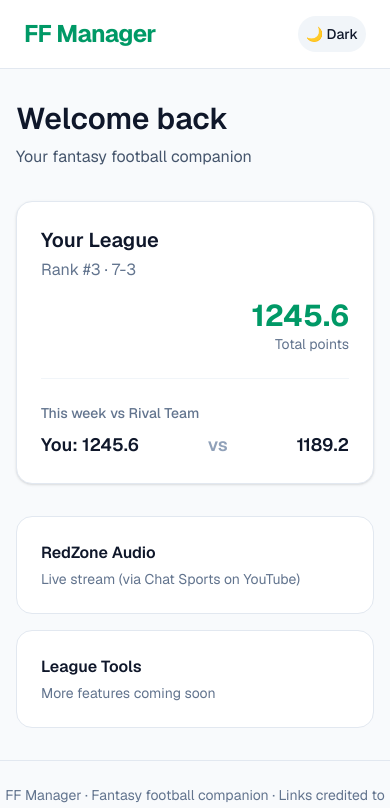
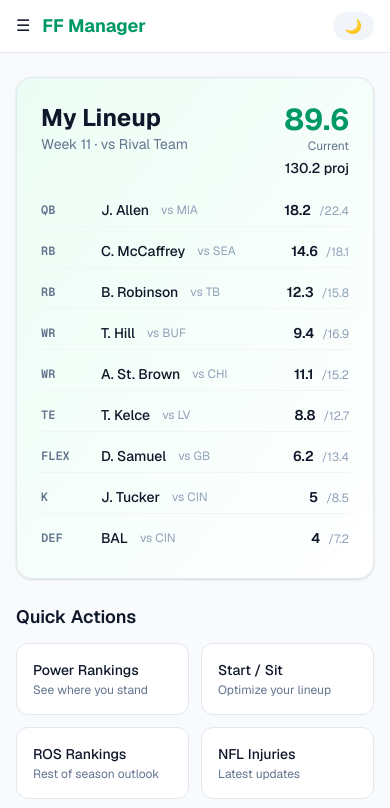
Before and after one commit to adelgrippo-a11y/ff-manager, a Next.js app: page / in a window 390 px wide. Shown: the top 808 px of the page. Built offline with nearby package versions, Linux system fonts and the light colour scheme.

Commit message:
Redesign nav hub: hero lineup card + quick actions + responsive sidebar/bottom nav

```diff
--- a/src/app/page.tsx
+++ b/src/app/page.tsx
@@ -4,6 +4,7 @@ import { useState, useEffect } from "react";
 
 export default function Home() {
   const [dark, setDark] = useState(false);
+  const [sidebarOpen, setSidebarOpen] = useState(false);
 
   useEffect(() => {
     const isDark = localStorage.getItem("theme") === "dark" ||
@@ -24,99 +25,123 @@ export default function Home() {
     }
   };
 
-  // Mock league data
-  const league = {
-    name: "Your League",
-    rank: 3,
-    record: "7-3",
-    points: 1245.6,
-    opponent: "Rival Team",
-    opponentPoints: 1189.2,
-  };
+  // Mock lineup data
+  const lineup = [
+    { pos: "QB", name: "J. Allen", opp: "vs MIA", proj: 22.4, current: 18.2 },
+    { pos: "RB", name: "C. McCaffrey", opp: "vs SEA", proj: 18.1, current: 14.6 },
+    { pos: "RB", name: "B. Robinson", opp: "vs TB", proj: 15.8, current: 12.3 },
+    { pos: "WR", name: "T. Hill", opp: "vs BUF", proj: 16.9, current: 9.4 },
+    { pos: "WR", name: "A. St. Brown", opp: "vs CHI", proj: 15.2, current: 11.1 },
+    { pos: "TE", name: "T. Kelce", opp: "vs LV", proj: 12.7, current: 8.8 },
+    { pos: "FLEX", name: "D. Samuel", opp: "vs GB", proj: 13.4, current: 6.2 },
+    { pos: "K", name: "J. Tucker", opp: "vs CIN", proj: 8.5, current: 5.0 },
+    { pos: "DEF", name: "BAL", opp: "vs CIN", proj: 7.2, current: 4.0 },
+  ];
+
+  const totalProj = lineup.reduce((sum, p) => sum + p.proj, 0);
+  const totalCurrent = lineup.reduce((sum, p) => sum + p.current, 0);
+
+  const quickActions = [
+    { title: "Power Rankings", desc: "See where you stand", href: "#" },
+    { title: "Start / Sit", desc: "Optimize your lineup", href: "#" },
+    { title: "ROS Rankings", desc: "Rest of season outlook", href: "#" },
+    { title: "NFL Injuries", desc: "Latest updates", href: "#" },
+    { title: "Stream Live", desc: "Games & RedZone", href: "https://www.youtube.com/live/LxJIVjEZJM8" },
+    { title: "Highlights", desc: "Top plays", href: "https://www.nfl.com" },
+    { title: "X Feed", desc: "Live NFL chatter", href: "https://x.com" },
+  ];
 
   return (
-    <div className="flex flex-col min-h-screen">
+    <div className="flex min-h-screen bg-slate-50 dark:bg-slate-950">
+      {/* Sidebar - desktop */}
+      <aside className="hidden lg:flex lg:flex-col w-64 border-r border-slate-200 dark:border-slate-800 bg-white dark:bg-slate-900 p-6">
+        <h1 className="text-xl font-bold text-emerald-600 dark:text-emerald-400 mb-8">FF Manager</h1>
+        <nav className="space-y-1">
+          {["My League", "Rankings", "Tools", "Streams", "More"].map((item) => (
+            <a key={item} href="#" className="block px-3 py-2 rounded-lg hover:bg-slate-100 dark:hover:bg-slate-800 text-sm font-medium">
+              {item}
+            </a>
+          ))}
+        </nav>
+      </aside>
+
+      <div className="flex-1 flex flex-col">
         {/* Header */}
-      <header className="border-b border-slate-200 dark:border-slate-800 bg-white dark:bg-slate-900 px-6 py-4 flex items-center justify-between">
-        <h1 className="text-2xl font-bold tracking-tight text-emerald-600 dark:text-emerald-400">
-          FF Manager
-        </h1>
+        <header className="border-b border-slate-200 dark:border-slate-800 bg-white dark:bg-slate-900 px-4 py-3 flex items-center justify-between lg:px-6">
+          <div className="flex items-center gap-3">
+            <button className="lg:hidden" onClick={() => setSidebarOpen(!sidebarOpen)}>☰</button>
+            <h1 className="text-lg font-bold text-emerald-600 dark:text-emerald-400 lg:hidden">FF Manager</h1>
+          </div>
           <button
             onClick={toggleTheme}
-          className="rounded-full p-2 text-sm font-medium bg-slate-100 dark:bg-slate-800 hover:bg-slate-200 dark:hover:bg-slate-700 transition"
-          aria-label="Toggle theme"
+            className="rounded-full px-3 py-1 text-sm bg-slate-100 dark:bg-slate-800"
           >
-          {dark ? "☀️ Light" : "🌙 Dark"}
+            {dark ? "☀️" : "🌙"}
           </button>
         </header>
 
-      {/* Main Dashboard */}
-      <main className="flex-1 max-w-5xl mx-auto w-full px-4 py-8 space-y-8">
-        <section>
-          <h2 className="text-3xl font-semibold mb-2">Welcome back</h2>
-          <p className="text-slate-600 dark:text-slate-400">
-            Your fantasy football companion
-          </p>
-        </section>
-
-        {/* League Summary Card */}
-        <section className="bg-white dark:bg-slate-900 rounded-2xl shadow-sm border border-slate-200 dark:border-slate-800 p-6">
-          <div className="flex flex-col sm:flex-row sm:items-center sm:justify-between gap-4">
+        {/* Main content */}
+        <main className="flex-1 px-4 py-6 max-w-4xl mx-auto w-full space-y-6">
+          {/* Hero - Current Lineup */}
+          <section className="bg-gradient-to-br from-emerald-50 to-white dark:from-slate-900 dark:to-slate-800 rounded-2xl border border-slate-200 dark:border-slate-700 p-6 shadow-sm">
+            <div className="flex items-start justify-between mb-4">
               <div>
-              <h3 className="text-xl font-semibold">{league.name}</h3>
-              <p className="text-slate-500 dark:text-slate-400 mt-1">
-                Rank #{league.rank} · {league.record}
-              </p>
+                <h2 className="text-2xl font-bold">My Lineup</h2>
+                <p className="text-slate-500 dark:text-slate-400 text-sm">Week 11 · vs Rival Team</p>
               </div>
               <div className="text-right">
-              <div className="text-3xl font-bold text-emerald-600 dark:text-emerald-400">
-                {league.points}
-              </div>
-              <div className="text-sm text-slate-500">Total points</div>
+                <div className="text-3xl font-bold text-emerald-600 dark:text-emerald-400">{totalCurrent.toFixed(1)}</div>
+                <div className="text-xs text-slate-500">Current</div>
+                <div className="text-sm font-medium mt-1">{totalProj.toFixed(1)} proj</div>
               </div>
             </div>
 
-          <div className="mt-6 pt-6 border-t border-slate-100 dark:border-slate-800">
-            <p className="text-sm font-medium text-slate-500 dark:text-slate-400 mb-2">
-              This week vs {league.opponent}
-            </p>
-            <div className="flex items-center justify-between text-lg font-semibold">
-              <span>You: {league.points}</span>
-              <span className="text-slate-400">vs</span>
-              <span>{league.opponentPoints}</span>
+            <div className="space-y-2">
+              {lineup.map((player) => (
+                <div key={player.pos + player.name} className="flex items-center justify-between text-sm py-1.5 border-b border-slate-100 dark:border-slate-700 last:border-0">
+                  <div className="flex items-center gap-3">
+                    <span className="w-12 font-mono text-xs font-semibold text-slate-500">{player.pos}</span>
+                    <span className="font-medium">{player.name}</span>
+                    <span className="text-xs text-slate-400">{player.opp}</span>
                   </div>
+                  <div className="text-right">
+                    <span className="font-semibold">{player.current}</span>
+                    <span className="text-xs text-slate-400 ml-2">/{player.proj}</span>
+                  </div>
+                </div>
+              ))}
             </div>
           </section>
 
-        {/* Quick Links / Tools */}
-        <section className="grid gap-4 sm:grid-cols-2">
+          {/* Quick Actions */}
+          <section>
+            <h3 className="text-lg font-semibold mb-3">Quick Actions</h3>
+            <div className="grid grid-cols-2 gap-3 sm:grid-cols-3">
+              {quickActions.map((action) => (
                 <a
-            href="https://www.youtube.com/live/LxJIVjEZJM8"
-            target="_blank"
-            rel="noopener noreferrer"
-            className="block bg-white dark:bg-slate-900 rounded-2xl border border-slate-200 dark:border-slate-800 p-6 hover:border-emerald-500 dark:hover:border-emerald-400 transition group"
+                  key={action.title}
+                  href={action.href}
+                  target={action.href.startsWith("http") ? "_blank" : undefined}
+                  rel={action.href.startsWith("http") ? "noopener noreferrer" : undefined}
+                  className="bg-white dark:bg-slate-900 rounded-xl border border-slate-200 dark:border-slate-800 p-4 hover:border-emerald-500 dark:hover:border-emerald-400 transition"
                 >
-            <h4 className="font-semibold group-hover:text-emerald-600 dark:group-hover:text-emerald-400">
-              RedZone Audio
-            </h4>
-            <p className="text-sm text-slate-500 dark:text-slate-400 mt-1">
-              Live stream (via Chat Sports on YouTube)
-            </p>
+                  <div className="font-medium text-sm">{action.title}</div>
+                  <div className="text-xs text-slate-500 dark:text-slate-400 mt-0.5">{action.desc}</div>
                 </a>
-
-          <div className="bg-white dark:bg-slate-900 rounded-2xl border border-slate-200 dark:border-slate-800 p-6">
-            <h4 className="font-semibold">League Tools</h4>
-            <p className="text-sm text-slate-500 dark:text-slate-400 mt-1">
-              More features coming soon
-            </p>
+              ))}
             </div>
           </section>
         </main>
 
-      {/* Footer */}
-      <footer className="border-t border-slate-200 dark:border-slate-800 py-6 text-center text-sm text-slate-500">
-        FF Manager · Fantasy football companion · Links credited to original creators
-      </footer>
+        {/* Bottom nav - mobile */}
+        <nav className="lg:hidden border-t border-slate-200 dark:border-slate-800 bg-white dark:bg-slate-900 flex justify-around py-2 text-xs">
+          {["League", "Rankings", "Tools", "Streams", "More"].map((item) => (
+            <a key={item} href="#" className="flex flex-col items-center py-1 px-2 text-slate-600 dark:text-slate-400">
+              {item}
+            </a>
+          ))}
+        </nav>
+      </div>
     </div>
   );
 }
```
Lines whose indentation alone changed are shown as unchanged.
